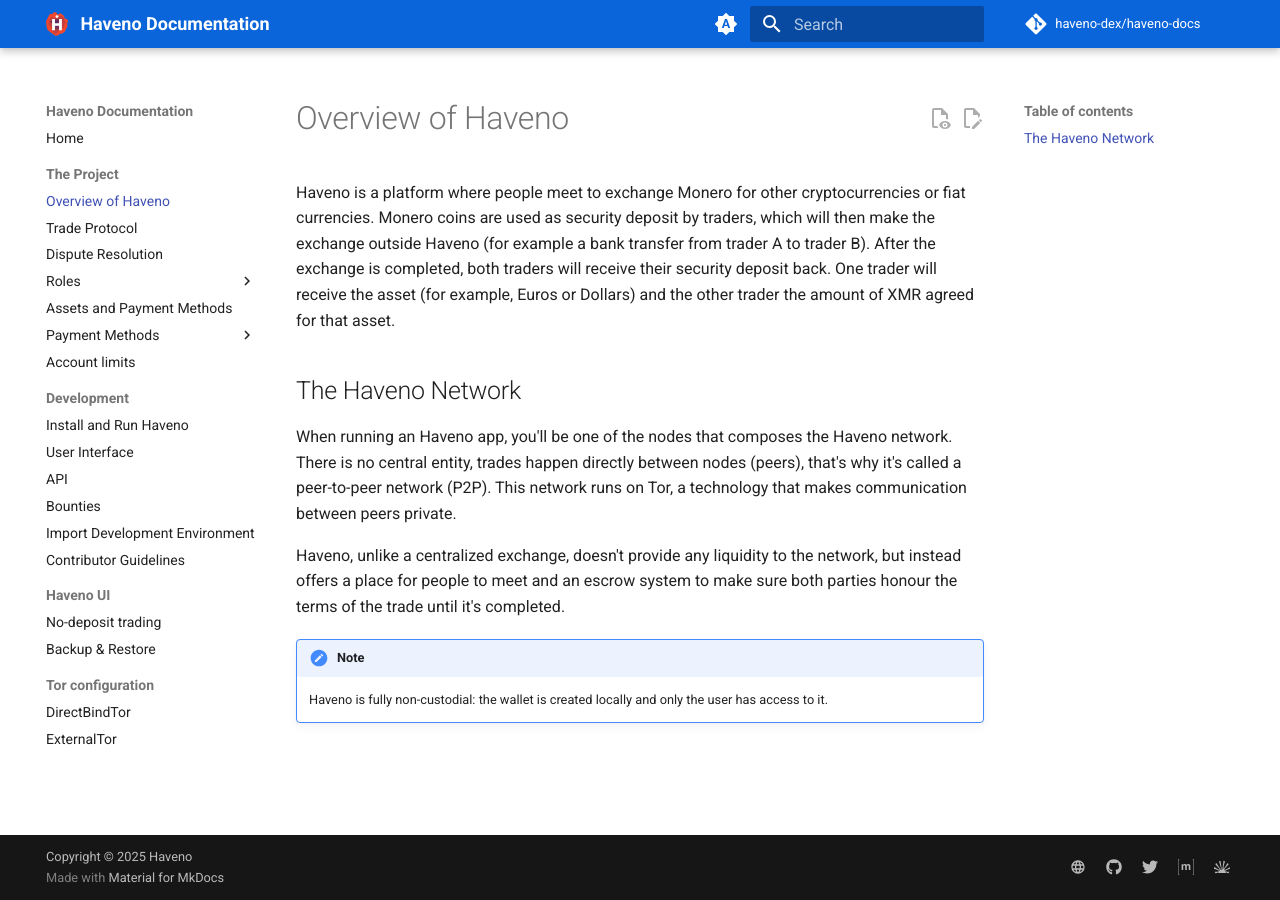
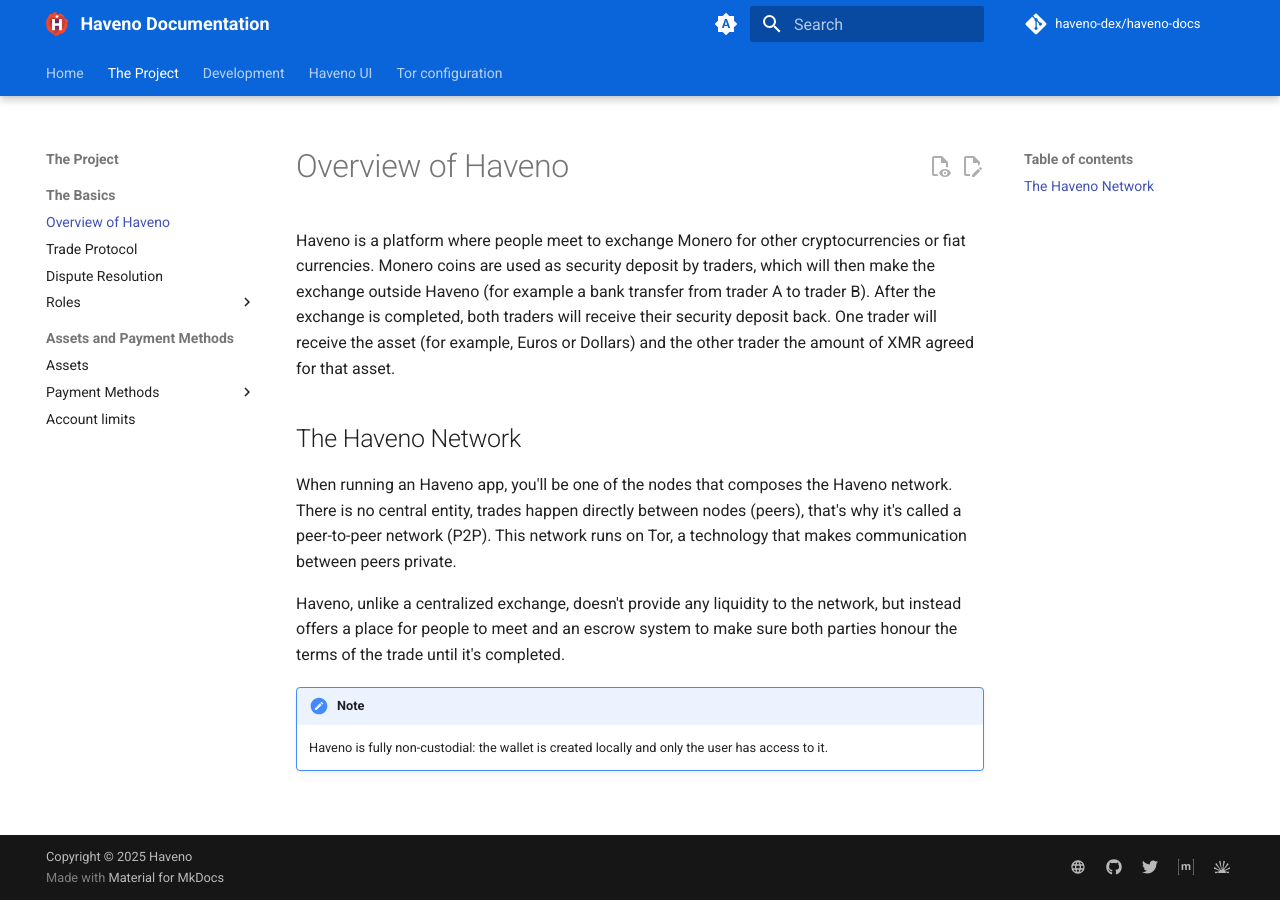
Before and after one commit to haveno-dex/haveno-docs, an MkDocs documentation site: the page built from docs/the-project/overview.md, in a window 1280 px wide. Built offline with MkDocs 1.6.1 and Material for MkDocs 9.7.7, drawn with Linux system fonts in a browser that asks for light colours; plug-ins that fetch from the network failed and are left out; comment, search, counter and statistics services are not loaded; the version menu is left out.

Commit message:
Add navigation tabs (#45)

```diff
--- a/mkdocs.yml
+++ b/mkdocs.yml
@@ -21,8 +21,8 @@
     - content.code.annotate
     - navigation.instant
     - navigation.sections
-    # - navigation.tabs
-    # - navigation.tabs.sticky
+    - navigation.tabs
+    - navigation.tabs.sticky
     - navigation.top
     - navigation.tracking
     - search.highlight
@@ -95,8 +95,9 @@
       name: IRC/Libera
 
 nav:
-  - Home: 'index.md'
-  - The Project:
+- Home: 'index.md'
+- The Project:
+  - The Basics:
     - Overview of Haveno: 'the-project/overview.md'
     - Trade Protocol: 'the-project/trade-protocol.md'
     - Dispute Resolution: 'the-project/dispute-resolution.md'
@@ -104,7 +105,8 @@
       - Core Team: 'the-project/roles/core-team.md'
       - Arbitrators: 'the-project/roles/arbitrators.md'
       - Publishers: 'the-project/roles/publishers.md'
-    - Assets and Payment Methods: 'the-project/assets.md'
+  - Assets and Payment Methods:
+    - Assets: 'the-project/assets.md'
     - Payment Methods:
       - Overview - Currently supported: 'the-project/payment_methods/0-all-methods.md'
       - ACH: 'the-project/payment_methods/ACH.md'
@@ -138,16 +140,16 @@
       - Wise USD: 'the-project/payment_methods/Wise-USD.md'
       - Zelle: 'the-project/payment_methods/Zelle.md'
     - Account limits: 'the-project/account_limits.md'
-  - Development:
-    - Install and Run Haveno: 'development/installing.md'
-    - User Interface: 'development/haveno-ui.md'
-    - API: 'development/api.md'
-    - Bounties: 'development/bounties.md'
-    - Import Development Environment: 'development/importing.md'
-    - Contributor Guidelines: 'development/contributor-guidelines.md'
-  - Haveno UI:
-    - No-deposit trading: 'haveno-ui/no_deposit.md'
-    - Backup & Restore: 'haveno-ui/backup_and_restore.md'
-  - Tor configuration:
-    - DirectBindTor: 'tor-config/DirectBindTor.md'
-    - ExternalTor: 'tor-config/external-tor-usage.md'
+- Development:
+  - Install and Run Haveno: 'development/installing.md'
+  - User Interface: 'development/haveno-ui.md'
+  - API: 'development/api.md'
+  - Bounties: 'development/bounties.md'
+  - Import Development Environment: 'development/importing.md'
+  - Contributor Guidelines: 'development/contributor-guidelines.md'
+- Haveno UI:
+  - No-deposit trading: 'haveno-ui/no_deposit.md'
+  - Backup & Restore: 'haveno-ui/backup_and_restore.md'
+- Tor configuration:
+  - DirectBindTor: 'tor-config/DirectBindTor.md'
+  - ExternalTor: 'tor-config/external-tor-usage.md'
```
